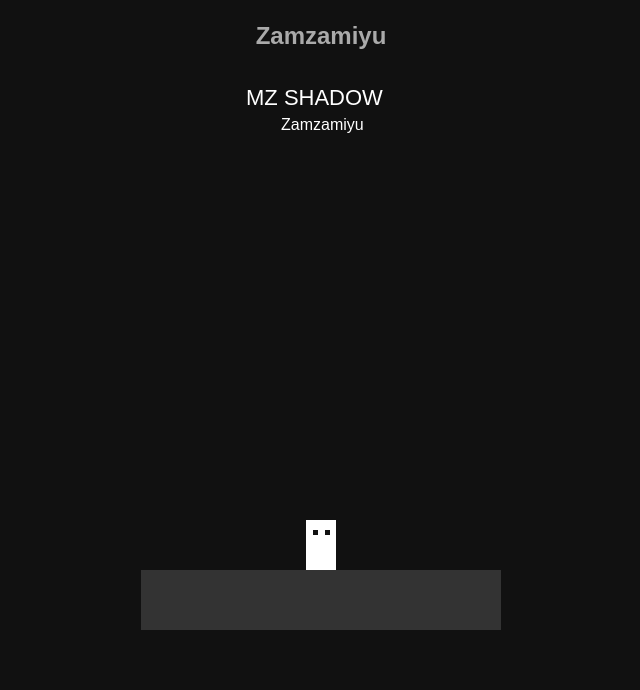
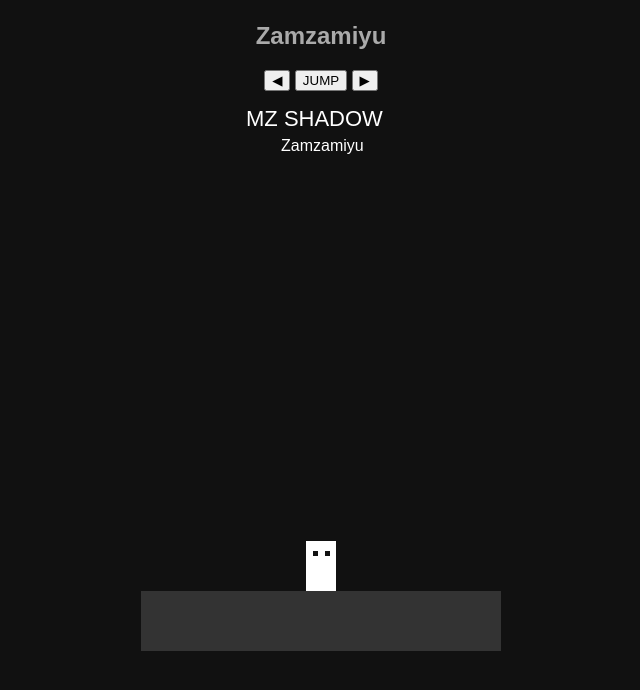
Before and after one commit to zamzamiyu08022-dev/MZ-shadow-, a plain HTML site: page index.html in a window 1280 px wide. Shown: the part 134-824 px from the top of the page, without its empty margins (319-959 px from the left). Drawn offline with Linux system fonts and the light colour scheme.

Commit message:
Update index.html
Signed-off-by: zamzamiyu08022-dev <zamzamiyu08022@gmail.com>

```diff
--- a/index.html
+++ b/index.html
@@ -6,11 +6,19 @@
   <title>MZ Shadow</title>
   <link rel="stylesheet" href="Style.css">
 </head>
+
 <body>
 
   <h1>MZ SHADOW</h1>
   <h2>Zamzamiyu</h2>
 
+  <div id="controls">
+    <button id="left">◀</button>
+    <button id="jump">JUMP</button>
+    <button id="right">▶</button>
+  </div>
+
   <script src="game.js"></script>
+
 </body>
 </html>
```
